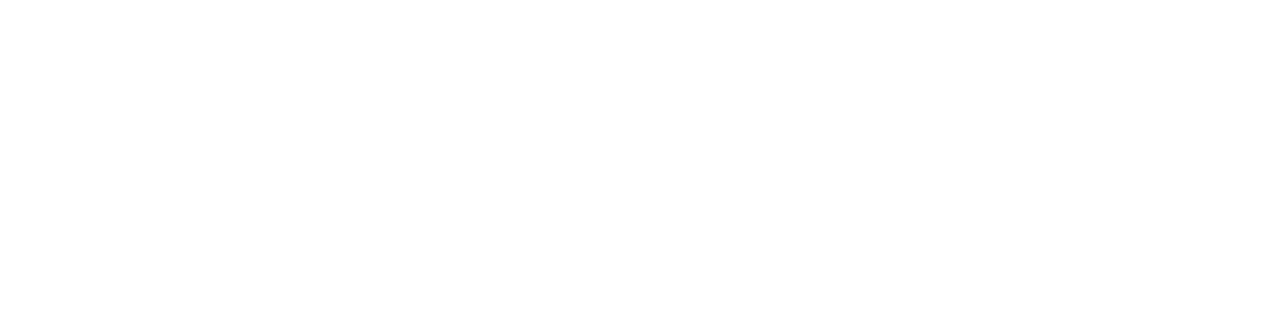
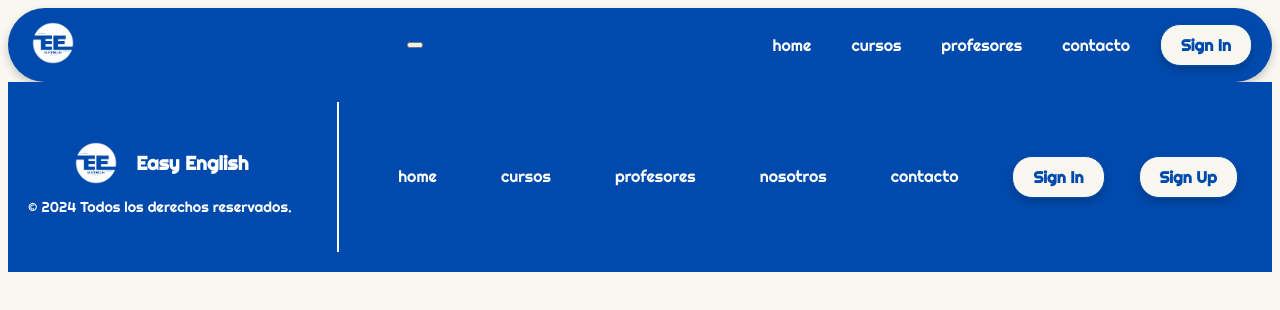
Before and after one commit to LautiCabrera/EasyEnglish-Frontend, a plain HTML site: page index.html in a window 1280 px wide. Drawn offline with Linux system fonts and the light colour scheme.

Commit message:
creacionDeHome
Se creo el navBar y Footer

```diff
--- a/index.html
+++ b/index.html
@@ -1,14 +1,17 @@
 <!DOCTYPE html>
 <html lang="en">
-
 <head>
     <meta charset="UTF-8">
     <meta name="viewport" content="width=device-width, initial-scale=1.0">
-    <title>Document</title>
+    <title>EasyEnglish</title>
+    <link rel="stylesheet" href="style/default.css">
 </head>
-
 <body>
-    <h1></h1>
+    <div id="navbar"></div>
+    <div id="encabezado"></div>
+    <div id="footer"></div>
+    <script src="/script/load-navbar.js"></script>
+    <script src="/script/load-encabezado.js"></script>
+    <script src="/script/load-footer.js"></script>
 </body>
-
 </html>
--- /dev/null
+++ b/pages/encabezado.html
@@ -0,0 +1,11 @@
+<!DOCTYPE html>
+<html lang="en">
+<head>
+    <meta charset="UTF-8">
+    <meta name="viewport" content="width=device-width, initial-scale=1.0">
+    <title>Document</title>
+</head>
+<body>
+
+</body>
+</html>
--- /dev/null
+++ b/pages/footer.html
@@ -0,0 +1,40 @@
+<!DOCTYPE html>
+<html lang="es">
+<head>
+    <meta charset="UTF-8">
+    <meta name="viewport" content="width=device-width, initial-scale=1.0">
+    <title>Mi Página Principal</title>
+    <link rel="stylesheet" href="../style/footer.css">
+</head>
+<body style="margin: 0">
+    <section class="section2">
+        <footer class="footer">
+            <div class="footer-left">
+                <div class="footer-logo">
+                    <img src="../assents/logo2.jpg" alt="Logo" class="footer-logo-img">
+                    <span class="footer-company-name">Easy English</span>
+                </div>
+                <div class="footer-copyright">
+                    &copy; 2024 Todos los derechos reservados.
+                </div>
+            </div>
+            <div class="footer-lines">
+                <div class="line"></div>
+                <div class="line"></div>
+                <div class="line"></div>
+            </div>
+            <div class="footer-right">
+                <nav class="footer-nav">
+                    <a href="#">home</a>
+                    <a href="#">cursos</a>
+                    <a href="#">profesores</a>
+                    <a href="#">nosotros</a>
+                    <a href="#">contacto</a>
+                    <button href="#" class="btn-signin">Sign In</button>
+                    <button href="#" class="btn-signin">Sign Up</button>
+                </nav>
+            </div>
+        </footer>
+    </section>
+</body>
+</html>
--- /dev/null
+++ b/pages/navBar.html
@@ -0,0 +1,32 @@
+<!DOCTYPE html>
+<html lang="es">
+<head>
+    <meta charset="UTF-8">
+    <meta name="viewport" content="width=device-width, initial-scale=1.0">
+    <title>Navbar Flotante</title>
+    <link rel="stylesheet" href="../style/navBar.css">
+    <link href="https://fonts.googleapis.com/css2?family=Righteous&display=swap" rel="stylesheet">
+</head>
+<body>
+    <section class="section1">
+        <nav class="navbar">
+            <div class="navbar-brand">
+                <img src="../assents/logo2.jpg" alt="Logo" class="logo">
+            </div>
+            <button class="navbar-toggle" aria-label="Toggle navigation">
+                <span class="navbar-toggle-icon"></span>
+            </button>
+            <ul class="navbar-menu">
+                <li><a href="#">home</a></li>
+                <li><a href="cursos.html">cursos</a></li>
+                <li><a href="profesores.html">profesores</a></li>
+                <li><a href="contacto.html">contacto</a></li>
+                <li class="navbar-buttons">
+                    <button href="#" class="btn-signin">Sign In</button>
+                </li>
+            </ul>
+        </nav>
+    </section>
+    <script src="../script/load-responsive-navBar.js"></script>
+</body>
+</html>
--- /dev/null
+++ b/script/load-encabezado.js
@@ -0,0 +1,8 @@
+fetch('../pages/encabezado.html')
+    .then(response => response.text())
+    .then(data => {
+        document.getElementById('encabezado').innerHTML = data;
+    })
+    .catch(error => {
+        console.error('Error cargando el navbar:', error);
+    });
--- /dev/null
+++ b/script/load-footer.js
@@ -0,0 +1,8 @@
+fetch('../pages/footer.html')
+    .then(response => response.text())
+    .then(data => {
+        document.getElementById('footer').innerHTML = data;
+    })
+    .catch(error => {
+        console.error('Error cargando el navbar:', error);
+    });
--- /dev/null
+++ b/script/load-navbar.js
@@ -0,0 +1,8 @@
+fetch('../pages/navbar.html')
+    .then(response => response.text())
+    .then(data => {
+        document.getElementById('navbar').innerHTML = data;
+    })
+    .catch(error => {
+        console.error('Error cargando el navbar:', error);
+    });
--- /dev/null
+++ b/style/default.css
@@ -0,0 +1,4 @@
+body{
+    background-color: #F8F8F0;
+    font-family: 'Righteous', cursive;
+}
--- /dev/null
+++ b/style/footer.css
@@ -0,0 +1,145 @@
+.defayltFooter{
+    margin: 0;
+}
+.footer{
+    display: flex;
+    flex-wrap: wrap; /* Permite que los elementos se envuelvan en varias líneas */
+    justify-content: space-between;
+    align-items: center; /* Centra verticalmente los elementos en el contenedor */
+    padding: 20px;
+    background-color: #004AAD;
+    color: #fff;
+}
+
+/* Contenedor de la izquierda del footer */
+.footer-left {
+    display: flex;
+    flex-direction: column;
+    align-items: center; /* Alinea el logo y el texto al centro */
+    margin-right: 20px; /* Espacio entre el logo y las líneas verticales */
+    text-align: center; /* Alinea el texto al centro */
+}
+
+/* Logo del footer */
+.footer-logo {
+    display: flex;
+    align-items: center;
+    margin-bottom: 10px; /* Espacio entre el logo y el nombre de la empresa */
+}
+
+.footer-logo-img {
+    width: 50px;
+    height: 50px;
+    border-radius: 50%;
+    object-fit: cover;
+    margin-right: 15px; /* Espacio entre el logo y el nombre */
+}
+
+/* Nombre de la empresa en el footer */
+.footer-company-name {
+    font-size: 1.2em;
+    font-weight: bold;
+}
+
+/* Derechos de autor en el footer */
+.footer-copyright {
+    font-size: 0.9em;
+}
+
+/* Estilos de las líneas verticales */
+.footer-lines {
+    display: flex;
+    flex-direction: column;
+    align-items: center;
+    margin: 0 20px; /* Espacio entre las líneas y los enlaces */
+}
+
+.line {
+    width: 2px;
+    height: 50px;
+    background-color: #fff;
+    margin: 0 5px;
+}
+
+/* Contenedor de la derecha del footer */
+.footer-right {
+    display: flex;
+    flex: 1; /* Permite que el contenedor de enlaces ocupe el espacio restante */
+    justify-content: center; /* Alinea los enlaces al centro */
+    align-items: center;
+}
+
+/* Navegación del footer */
+.footer-nav {
+    display: flex;
+    gap: 1.5em;
+}
+
+.footer-nav a {
+    color: #fff;
+    text-decoration: none;
+    padding: 10px 20px;
+    display: block;
+    border-radius: 20px; /* Bordes ovalados en los enlaces */
+    transition: background-color 0.3s, color 0.3s;
+}
+
+.footer-nav a:hover {
+    background-color: #0056b3;
+    border-radius: .5rem;
+}
+
+/* Botón de inicio de sesión */
+.btn-signin {
+    font-size: 1rem;
+    font-family: 'Righteous', cursive;
+    color: #004AAD;
+    text-decoration: none;
+    padding: 10px 20px;
+    border-radius: 20px;
+    margin-left: 10px;
+    transition: background-color 0.3s, color 0.3s;
+    font-weight: bold;
+    border: 1px #004AAD solid;
+    box-shadow: 0 4px 8px rgba(0, 0, 0, 0.2);
+    background-color: #F8F8F0;
+}
+
+.btn-signin:hover {
+    background-color: #0056b3;
+    color: #F8F8F0;
+}
+
+/* Estilos responsive */
+@media (max-width: 768px) {
+    .footer {
+        flex-direction: column;
+        align-items: center; /* Alinea todos los elementos al centro */
+        text-align: center; /* Alinea el texto al centro */
+    }
+    .footer-lines {
+        flex-direction: row; /* Cambia la dirección de las líneas para que estén en fila */
+        margin: 20px 0; /* Espacio vertical entre las líneas y los enlaces */
+    }
+
+    .line {
+        height: 30px; /* Reduce la altura de las líneas en pantallas pequeñas */
+        margin: 0 10px; /* Ajusta el margen horizontal de las líneas */
+    }
+    .footer-left {
+        margin-right: 0; /* Elimina el margen derecho en pantallas pequeñas */
+        margin-bottom: 20px; /* Espacio adicional debajo del contenedor izquierdo */
+    }
+
+    .footer-right {
+        flex-direction: column;
+        align-items: center; /* Centra los enlaces de navegación */
+        width: 100%; /* Asegura que ocupe todo el ancho disponible */
+        margin-top: 20px; /* Añade margen superior para separar del contenido superior */
+    }
+
+    .footer-nav {
+        flex-direction: column;
+        gap: 10px; /* Ajusta el espaciado vertical entre los enlaces */
+    }
+}
--- /dev/null
+++ b/style/navBar.css
@@ -0,0 +1,107 @@
+/* Estilos generales del navbar */
+.navbar {
+    display: flex;
+    justify-content: space-between;
+    align-items: center;
+    background-color: #004AAD;
+    border-radius: 20rem;
+    padding: 10px 20px;
+    box-shadow: 0 4px 8px rgba(0, 0, 0, 0.2);
+    font-family: 'Righteous', cursive;
+}
+
+.logo {
+    width: 50px;
+    height: 50px;
+    border-radius: 50%;
+    object-fit: cover;
+}
+
+.navbar-menu {
+    list-style: none;
+    margin: 0;
+    padding: 0;
+    display: flex;
+    justify-content: flex-end;
+    align-items: center;
+}
+
+.navbar-menu li {
+    margin: 0;
+}
+
+.navbar-menu a {
+    color: #fff;
+    text-decoration: none;
+    padding: 10px 20px;
+    display: block;
+    border-radius: 20px;
+    transition: background-color 0.3s, color 0.3s;
+}
+
+.navbar-menu a:hover {
+    background-color: #0056b3;
+    color: #fff;
+}
+
+.navbar-buttons {
+    display: flex;
+}
+
+/* Botón Sign In */
+.btn-signin {
+    font-size: 1rem;
+    font-family: 'Righteous', cursive;
+    color: #004AAD;
+    text-decoration: none;
+    padding: 10px 20px;
+    border-radius: 20px;
+    margin-left: 10px;
+    transition: background-color 0.3s, color 0.3s;
+    font-weight: bold;
+    border: 1px #004AAD solid;
+    box-shadow: 0 4px 8px rgba(0, 0, 0, 0.2);
+    background-color: #F8F8F0;
+}
+
+.btn-signin:hover {
+    background-color: #0056b3;
+    color: #F8F8F0;
+}
+
+/* Estilos responsive */
+@media (max-width: 768px) {
+    .navbar-menu {
+        display: none; /* Oculta el menú en pantallas pequeñas */
+        flex-direction: column;
+        width: 100%;
+        background-color: #004AAD;
+        position: absolute;
+        top: 60px; /* Ajusta la posición según el tamaño del logo y padding */
+        left: 0;
+        border-radius: 20px;
+    }
+
+    .navbar-menu.active {
+        display: flex; /* Muestra el menú cuando está activo */
+    }
+
+    .navbar-menu a {
+        padding: 15px;
+        text-align: center;
+    }
+
+    .navbar-toggle {
+        display: block;
+        background: transparent;
+        border: none;
+        cursor: pointer;
+        font-size: 1.5em;
+        color: #fff;
+        padding: 10px;
+    }
+
+    .navbar-toggle-icon::before {
+        content: "\2630"; /* Icono de hamburguesa */
+    }
+}
```
Also changed, not shown: script/load-responsive-navBar.js (added, +8 -0 lines), assents/logo2.jpg (added), style/encabezado.css (added).
